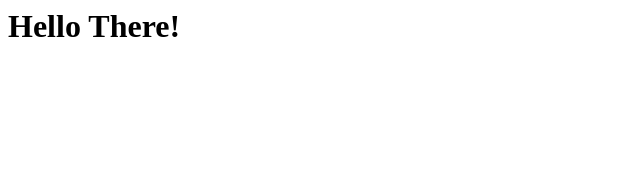
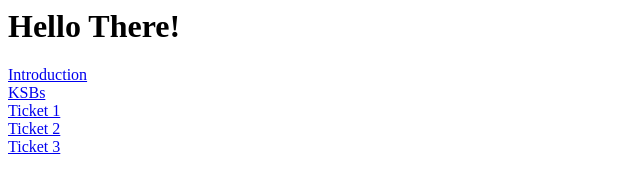
Before and after one commit to dantaplin992/makers-portfolio, a website: page index.html in a window 1280 px wide. Shown: the whole page, without its empty margins (0-640 px from the left). Drawn offline with Linux system fonts and the light colour scheme.

Commit message:
added pages & links

```diff
--- a/index.html
+++ b/index.html
@@ -3,4 +3,19 @@
 </head>
 <body>
   <h1>Hello There!</h1>
+  <div>
+    <a href="./pages/introduction/introduction.html">Introduction</a>
+  </div>
+  <div>
+    <a href="./pages/introduction/ksb-table.html">KSBs</a>
+  </div>
+  <div>
+    <a href="./pages/tickets/intg-466.html">Ticket 1</a>
+  </div>
+  <div>
+    <a href="./pages/tickets/intg-61.html">Ticket 2</a>
+  </div>
+  <div>
+    <a href="./pages/tickets/intg-1249.html">Ticket 3</a>
+  </div>
 </body>
```
Also changed, not shown: pages/introduction/introduction.html (added, +3 -0 lines), pages/introduction/ksb-table.html (added, +3 -0 lines), pages/tickets/intg-1249.html (added, +3 -0 lines), pages/tickets/intg-466.html (added, +3 -0 lines), pages/tickets/intg-61.html (added, +3 -0 lines).
